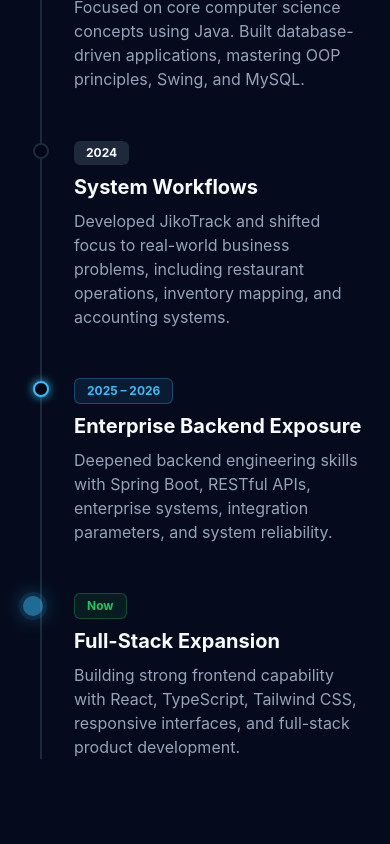
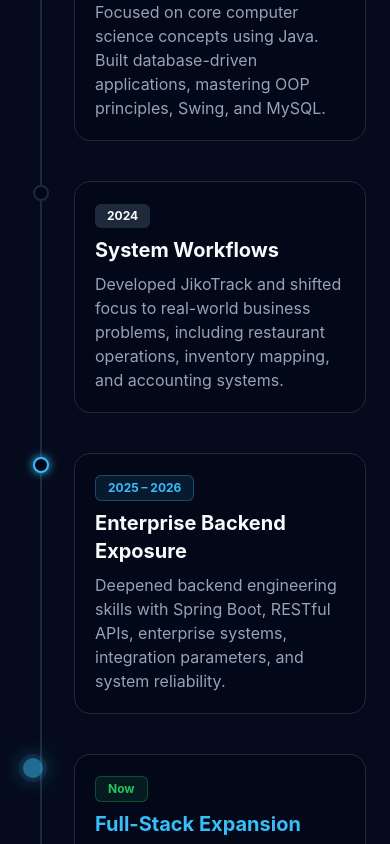
Before and after one commit to Gambi204/emmanuel-riungu-portfolio, a React (Vite) app: page / in a window 390 px wide. Shown: the part 7860-8704 px from the top of the page. Built offline with nearby package versions, Linux system fonts and the light colour scheme.

Commit message:
Twick and polish timeline responsiveness

```diff
--- a/src/sections/JourneySection.tsx
+++ b/src/sections/JourneySection.tsx
@@ -6,7 +6,7 @@ export default function JourneySection() {
   return (
     <section
       id="journey"
-      className="py-24 px-6 md:px-12 max-w-360 mx-auto bg-[#0F172A]/30"
+      className="py-20 md:py-24 px-6 md:px-12 max-w-360 mx-auto bg-[#0F172A]/30 rounded-4xl md:rounded-[3rem]"
     >
       <div className="max-w-4xl mx-auto">
         <motion.div
@@ -25,7 +25,7 @@ export default function JourneySection() {
           </p>
         </motion.div>
 
-        <div className="relative border-l-2 border-[#1E293B] ml-4 md:ml-0 md:pl-0 space-y-12">
+        <div className="relative border-l-2 md:border-l-0 border-[#1E293B] ml-4 md:ml-0 md:pl-0 space-y-10 md:space-y-12">
           {timeline.map((item, idx) => (
             <motion.div
               key={item.year}
@@ -56,8 +56,8 @@ export default function JourneySection() {
               />
 
               <div
-                className={`md:w-1/2 ${
-                  idx % 2 === 0
+                className={`rounded-2xl md:rounded-none bg-[#020617]/50 md:bg-transparent border border-[#1E293B] md:border-none p-5 md:p-0 md:w-1/2 ${
+                    idx % 2 === 0
                     ? 'md:pr-12 md:text-right'
                     : 'md:ml-auto md:pl-12 text-left'
                 }`}
@@ -74,8 +74,12 @@ export default function JourneySection() {
                   {item.year}
                 </span>
 
-                <h4 className="text-xl font-bold text-[#F8FAFC] mb-2">
-                  {item.title}
+                <h4
+                    className={`text-xl font-bold mb-2 ${
+                        item.current ? 'text-[#38BDF8]' : 'text-[#F8FAFC]'
+                    }`}
+                    >
+                    {item.title}
                 </h4>
 
                 <p className="text-[#94A3B8]">{item.description}</p>
```
